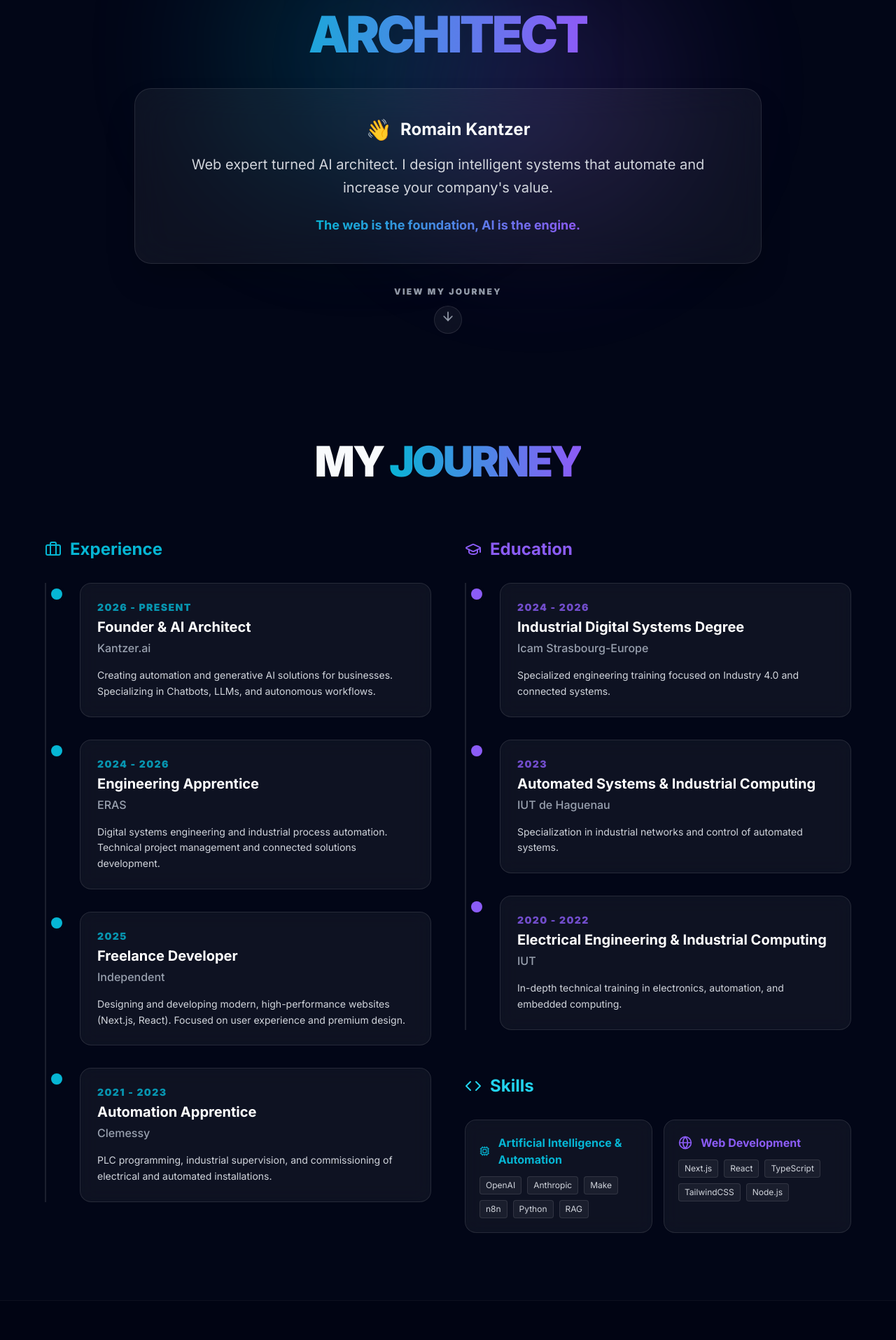
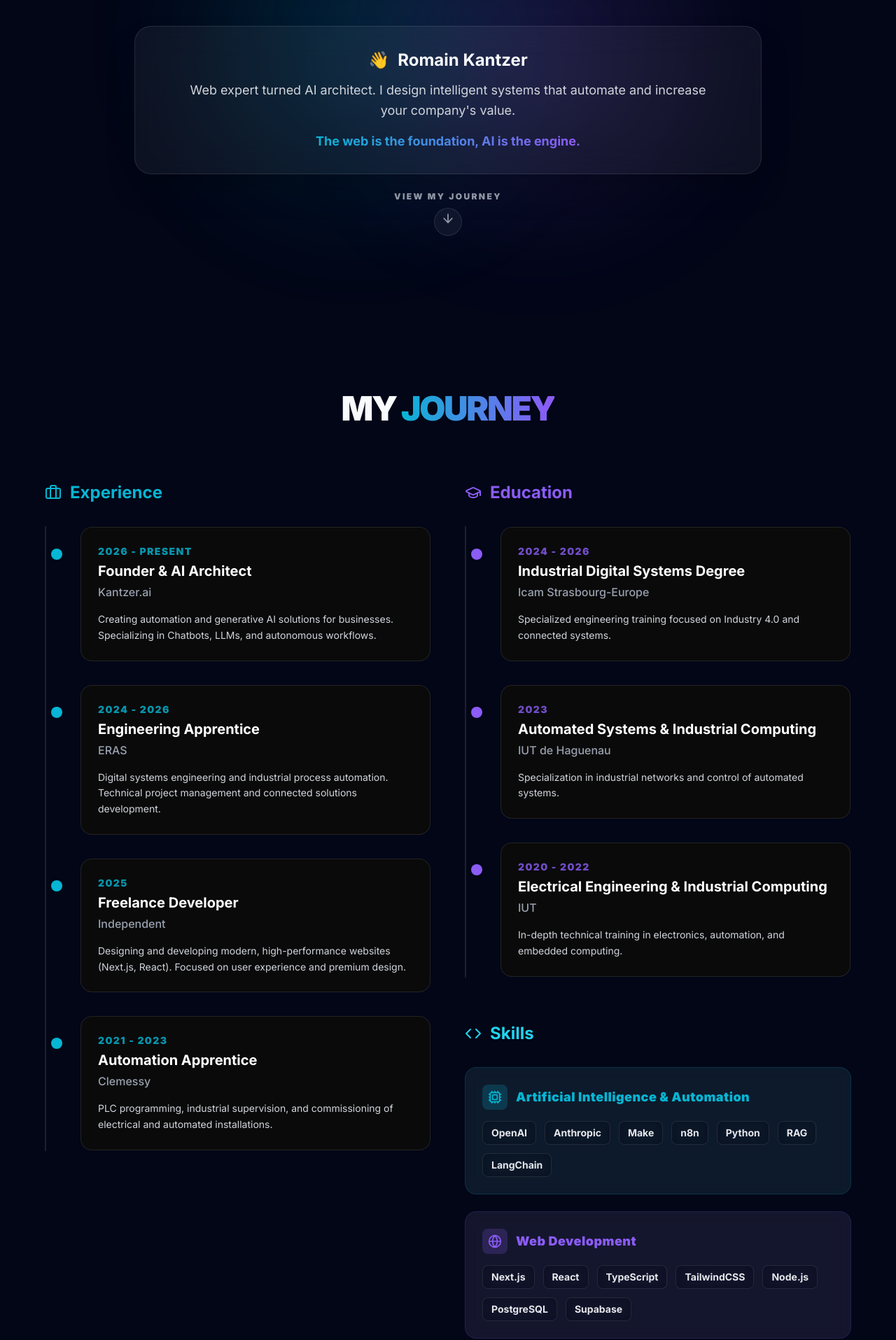
Before and after one commit to Cahair/romain_react, a Next.js app: page /about in a window 1280 px wide. Shown: the part 336-2251 px from the top of the page at 70% size. Built offline with nearby package versions, Linux system fonts and the light colour scheme.

Commit message:
Update page.js

```diff
--- a/src/app/about/page.js
+++ b/src/app/about/page.js
@@ -1,12 +1,32 @@
 "use client";
+import React from 'react';
 import { motion } from "framer-motion";
-import { ArrowDown, Briefcase, GraduationCap, Code, Cpu, Globe, Palette } from "lucide-react";
+import { ArrowDown, Briefcase, GraduationCap, Code, Cpu, Globe, Factory, Zap } from "lucide-react";
 import Navbar from "@/components/Navbar";
 import Footer from "@/components/Footer";
 import { useTranslation } from "@/components/LanguageProvider";
 
+// Animated Neon Card Component
+const NeonCard = ({ children, colorClass, delay = 0 }) => {
+    return (
+        <div className="relative group rounded-2xl p-[1px] overflow-hidden">
+            {/* Rotating Gradient Border */}
+            <div className={`absolute inset-[-100%] bg-gradient-to-r ${colorClass} animate-spin-slow opacity-0 group-hover:opacity-100 transition-opacity duration-500`}
+                style={{ animationDuration: '3s', animationTimingFunction: 'linear', animationIterationCount: 'infinite' }} />
+
+            {/* Blur Effect behind */}
+            <div className={`absolute inset-0 bg-gradient-to-r ${colorClass} opacity-0 group-hover:opacity-20 blur-xl transition-opacity duration-500`} />
+
+            {/* Content Container */}
+            <div className="relative bg-[#0a0a0a] rounded-2xl h-full border border-white/10 group-hover:border-transparent transition-colors z-10">
+                {children}
+            </div>
+        </div>
+    );
+};
+
 export default function AboutPage() {
-    const { t, locale } = useTranslation();
+    const { t } = useTranslation();
 
     const scrollToCV = () => {
         const cvSection = document.getElementById('cv');
@@ -23,10 +43,19 @@ export default function AboutPage() {
 
     return (
         <main className="bg-background min-h-screen flex flex-col">
+            <style jsx global>{`
+                @keyframes spin-slow {
+                    from { transform: rotate(0deg); }
+                    to { transform: rotate(360deg); }
+                }
+                .animate-spin-slow {
+                    animation: spin-slow 4s linear infinite;
+                }
+            `}</style>
             <Navbar />
 
             {/* Hero Section */}
-            <section className="relative min-h-screen flex flex-col justify-center pt-32 pb-10 overflow-hidden">
+            <section className="relative min-h-screen flex flex-col justify-center pt-24 pb-8 overflow-hidden">
                 {/* Background Blobs */}
                 <div className="absolute top-1/4 left-1/4 w-96 h-96 bg-primary/20 rounded-full blur-[120px] animate-pulse" />
                 <div className="absolute bottom-1/4 right-1/4 w-96 h-96 bg-secondary/20 rounded-full blur-[120px] animate-pulse delay-1000" />
@@ -38,26 +67,27 @@ export default function AboutPage() {
                         transition={{ duration: 0.8 }}
                         className="max-w-4xl mx-auto w-full"
                     >
-                        <h1 className="text-4xl md:text-7xl font-black tracking-tighter mb-8 leading-tight pt-8">
+                        {/* Reduced title size and margin */}
+                        <h1 className="text-3xl md:text-5xl lg:text-6xl font-black tracking-tighter mb-6 leading-tight pt-4">
                             {t("about.title")} <br className="hidden md:block" />
                             <span className="text-gradient">{t("about.titleHighlight1")}</span> {t("about.titleMiddle")} <span className="text-gradient">{t("about.titleHighlight2")}</span>
                         </h1>
 
-                        <div className="glass p-8 md:p-10 rounded-3xl mb-8 backdrop-blur-xl border border-white/10 shadow-2xl">
-                            <h2 className="text-2xl font-bold mb-4 flex items-center justify-center gap-3">
-                                <span className="text-3xl">👋</span> {t("about.story.title")}
+                        <div className="glass p-6 md:p-8 rounded-3xl mb-6 backdrop-blur-xl border border-white/10 shadow-2xl">
+                            <h2 className="text-xl md:text-2xl font-bold mb-3 flex items-center justify-center gap-3">
+                                <span className="text-2xl">👋</span> {t("about.story.title")}
                             </h2>
-                            <p className="text-lg md:text-xl text-gray-300 leading-relaxed max-w-3xl mx-auto">
+                            <p className="text-base md:text-lg text-gray-300 leading-relaxed max-w-3xl mx-auto">
                                 {t("about.story.text")}
                             </p>
-                            <div className="mt-6 text-lg font-bold text-white">
+                            <div className="mt-4 text-base md:text-lg font-bold text-white">
                                 <span className="text-gradient">{t("about.story.highlight")}</span>
                             </div>
                         </div>
 
                         <button
                             onClick={scrollToCV}
-                            className="group flex flex-col items-center gap-3 mx-auto text-gray-400 hover:text-white transition-colors pb-4"
+                            className="group flex flex-col items-center gap-2 mx-auto text-gray-400 hover:text-white transition-colors pb-2"
                         >
                             <span className="text-xs font-black tracking-[0.2em] uppercase">{t("about.cv.button")}</span>
                             <div className="w-10 h-10 rounded-full glass flex items-center justify-center group-hover:bg-primary/20 transition-all group-hover:scale-110">
@@ -77,7 +107,7 @@ export default function AboutPage() {
                         viewport={{ once: true }}
                         className="text-center mb-20"
                     >
-                        <h2 className="text-4xl md:text-6xl font-black tracking-tighter mb-4">
+                        <h2 className="text-3xl md:text-5xl font-black tracking-tighter mb-4">
                             {t("about.cv.title")} <span className="text-gradient">{t("about.cv.titleHighlight")}</span>
                         </h2>
                     </motion.div>
@@ -104,8 +134,10 @@ export default function AboutPage() {
                                         transition={{ delay: 0.2 + (i * 0.1) }}
                                         className="relative pl-8 group"
                                     >
-                                        <div className="absolute -left-[9px] top-2 w-4 h-4 rounded-full bg-primary ring-4 ring-background transition-all group-hover:bg-white group-hover:scale-125" />
-                                        <div className="glass p-6 rounded-2xl hover:bg-white/5 transition-all hover:scale-[1.02] hover:shadow-neon-cyan duration-300">
+                                        <div className="absolute -left-[9px] top-8 w-4 h-4 rounded-full bg-primary ring-4 ring-background transition-all group-hover:bg-white group-hover:scale-125 z-20" />
+
+                                        <NeonCard colorClass="from-cyan-400 via-blue-500 to-cyan-400" delay={i * 0.1}>
+                                            <div className="p-6">
                                                 <div className="text-sm font-black text-primary/80 uppercase tracking-widest mb-1">{item.year}</div>
                                                 <h4 className="text-xl font-bold text-white mb-1 group-hover:text-primary transition-colors">{item.role}</h4>
                                                 <div className="text-gray-400 font-medium mb-4">{item.company}</div>
@@ -113,6 +145,7 @@ export default function AboutPage() {
                                                     {item.description}
                                                 </p>
                                             </div>
+                                        </NeonCard>
                                     </motion.div>
                                 ))}
                             </div>
@@ -141,8 +174,10 @@ export default function AboutPage() {
                                             transition={{ delay: 0.4 + (i * 0.1) }}
                                             className="relative pl-8 group"
                                         >
-                                            <div className="absolute -left-[9px] top-2 w-4 h-4 rounded-full bg-secondary ring-4 ring-background transition-all group-hover:bg-white group-hover:scale-125" />
-                                            <div className="glass p-6 rounded-2xl hover:bg-white/5 transition-all hover:scale-[1.02] hover:shadow-neon-violet duration-300">
+                                            <div className="absolute -left-[9px] top-8 w-4 h-4 rounded-full bg-secondary ring-4 ring-background transition-all group-hover:bg-white group-hover:scale-125 z-20" />
+
+                                            <NeonCard colorClass="from-purple-500 via-pink-500 to-purple-500" delay={i * 0.1}>
+                                                <div className="p-6">
                                                     <div className="text-sm font-black text-secondary/80 uppercase tracking-widest mb-1">{item.year}</div>
                                                     <h4 className="text-xl font-bold text-white mb-1 group-hover:text-secondary transition-colors">{item.degree}</h4>
                                                     <div className="text-gray-400 font-medium mb-4">{item.school}</div>
@@ -150,6 +185,7 @@ export default function AboutPage() {
                                                         {item.description}
                                                     </p>
                                                 </div>
+                                            </NeonCard>
                                         </motion.div>
                                     ))}
                                 </div>
@@ -160,29 +196,71 @@ export default function AboutPage() {
                                 <h3 className="text-2xl font-bold mb-8 flex items-center gap-3 text-accent">
                                     <Code className="w-6 h-6" /> {t("about.cv.skills.title")}
                                 </h3>
-                                <div className="grid grid-cols-1 md:grid-cols-2 gap-4">
-                                    <div className="glass p-5 rounded-2xl">
-                                        <div className="flex items-center gap-3 mb-3 text-primary">
+                                <div className="space-y-6">
+                                    {/* AI Skills */}
+                                    <motion.div
+                                        initial={{ opacity: 0, y: 20 }}
+                                        whileInView={{ opacity: 1, y: 0 }}
+                                        viewport={{ once: true }}
+                                        className="glass p-6 rounded-2xl border border-primary/20 relative overflow-hidden group"
+                                    >
+                                        <div className="absolute inset-0 bg-primary/5 group-hover:bg-primary/10 transition-colors duration-500" />
+                                        <div className="relative z-10">
+                                            <div className="flex items-center gap-3 mb-4 text-primary">
+                                                <div className="p-2 bg-primary/20 rounded-lg">
                                                     <Cpu className="w-5 h-5" />
-                                            <span className="font-bold">{t("about.cv.skills.categories.ai")}</span>
                                                 </div>
-                                        <div className="flex flex-wrap gap-2">
-                                            {["OpenAI", "Anthropic", "Make", "n8n", "Python", "RAG"].map(skill => (
-                                                <span key={skill} className="px-2 py-1 bg-white/5 rounded text-xs text-gray-300 border border-white/10">{skill}</span>
+                                                <span className="font-black text-lg tracking-wide">{t("about.cv.skills.categories.ai")}</span>
+                                            </div>
+                                            <div className="flex flex-wrap gap-3">
+                                                {["OpenAI", "Anthropic", "Make", "n8n", "Python", "RAG", "LangChain"].map((skill, i) => (
+                                                    <motion.span
+                                                        key={skill}
+                                                        initial={{ opacity: 0, scale: 0.8 }}
+                                                        whileInView={{ opacity: 1, scale: 1 }}
+                                                        viewport={{ once: true }}
+                                                        transition={{ delay: 0.1 + (i * 0.05) }}
+                                                        className="px-3 py-1.5 bg-background/50 backdrop-blur-md rounded-lg text-sm font-bold text-gray-200 border border-white/10 hover:border-primary/50 hover:text-primary hover:shadow-neon-cyan transition-all cursor-default"
+                                                    >
+                                                        {skill}
+                                                    </motion.span>
                                                 ))}
                                             </div>
                                         </div>
-                                    <div className="glass p-5 rounded-2xl">
-                                        <div className="flex items-center gap-3 mb-3 text-secondary">
+                                    </motion.div>
+
+                                    {/* Dev Skills */}
+                                    <motion.div
+                                        initial={{ opacity: 0, y: 20 }}
+                                        whileInView={{ opacity: 1, y: 0 }}
+                                        viewport={{ once: true }}
+                                        transition={{ delay: 0.2 }}
+                                        className="glass p-6 rounded-2xl border border-secondary/20 relative overflow-hidden group"
+                                    >
+                                        <div className="absolute inset-0 bg-secondary/5 group-hover:bg-secondary/10 transition-colors duration-500" />
+                                        <div className="relative z-10">
+                                            <div className="flex items-center gap-3 mb-4 text-secondary">
+                                                <div className="p-2 bg-secondary/20 rounded-lg">
                                                     <Globe className="w-5 h-5" />
-                                            <span className="font-bold">{t("about.cv.skills.categories.dev")}</span>
                                                 </div>
-                                        <div className="flex flex-wrap gap-2">
-                                            {["Next.js", "React", "TypeScript", "TailwindCSS", "Node.js"].map(skill => (
-                                                <span key={skill} className="px-2 py-1 bg-white/5 rounded text-xs text-gray-300 border border-white/10">{skill}</span>
+                                                <span className="font-black text-lg tracking-wide">{t("about.cv.skills.categories.dev")}</span>
+                                            </div>
+                                            <div className="flex flex-wrap gap-3">
+                                                {["Next.js", "React", "TypeScript", "TailwindCSS", "Node.js", "PostgreSQL", "Supabase"].map((skill, i) => (
+                                                    <motion.span
+                                                        key={skill}
+                                                        initial={{ opacity: 0, scale: 0.8 }}
+                                                        whileInView={{ opacity: 1, scale: 1 }}
+                                                        viewport={{ once: true }}
+                                                        transition={{ delay: 0.3 + (i * 0.05) }}
+                                                        className="px-3 py-1.5 bg-background/50 backdrop-blur-md rounded-lg text-sm font-bold text-gray-200 border border-white/10 hover:border-secondary/50 hover:text-secondary hover:shadow-neon-violet transition-all cursor-default"
+                                                    >
+                                                        {skill}
+                                                    </motion.span>
                                                 ))}
                                             </div>
                                         </div>
+                                    </motion.div>
                                 </div>
                             </div>
                         </motion.div>
```
Lines whose indentation alone changed are shown as unchanged.
